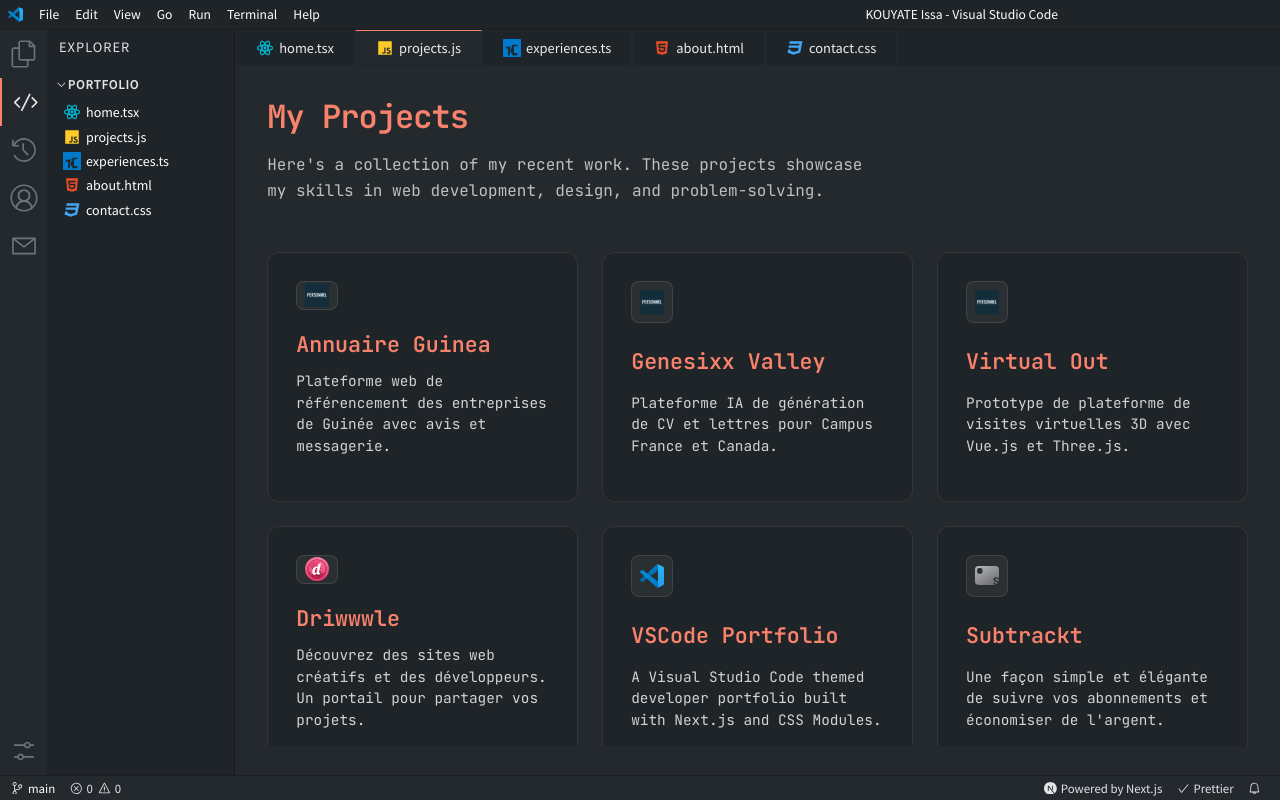
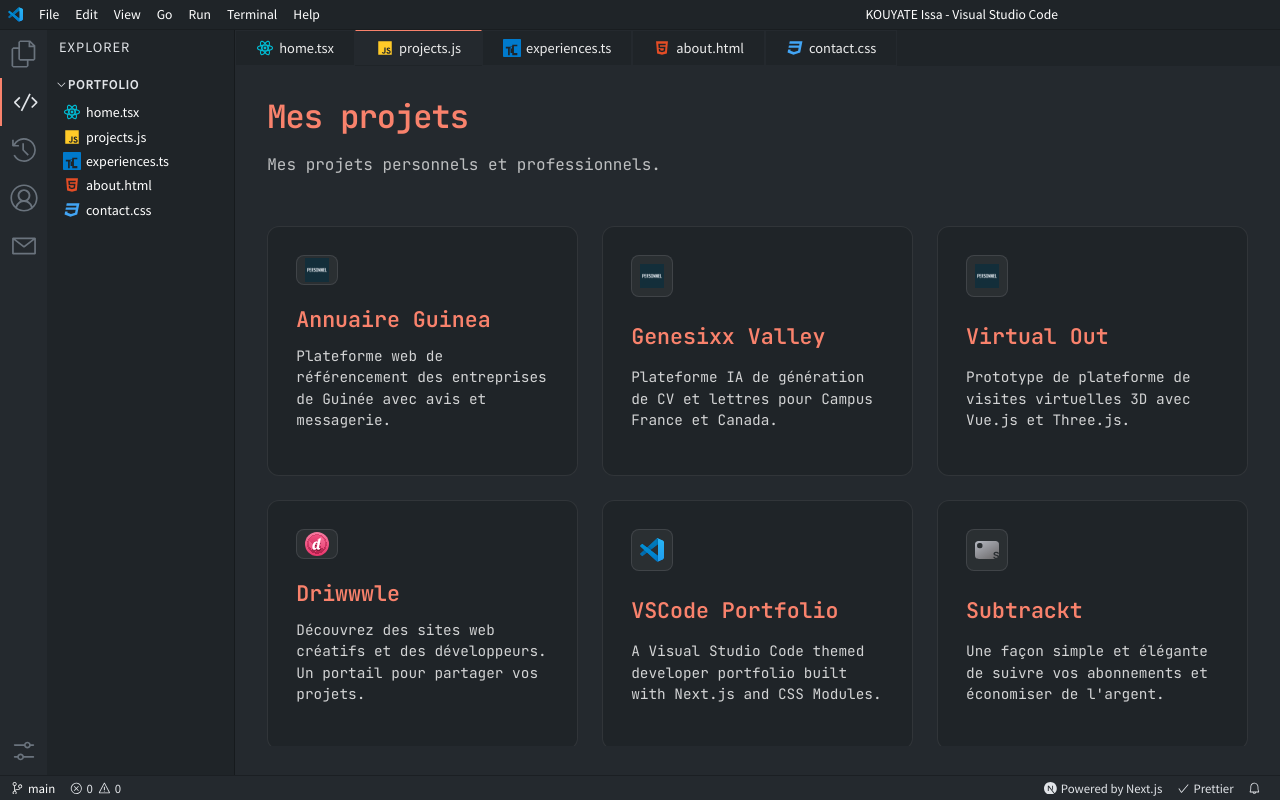
Before and after one commit to MrSiuuu/portofolio, a Next.js app: page /projects in a window 1280 px wide. Built offline with nearby package versions, Linux system fonts and the light colour scheme.

Commit message:
fix: correction des apostrophes non échappées

```diff
--- a/pages/experiences.tsx
+++ b/pages/experiences.tsx
@@ -21,7 +21,7 @@
             </div>
             <h3 className={styles.expertiseCardTitle}>Développement Full Stack</h3>
             <p className={styles.expertiseDescription}>
-              Développement complet d'applications avec Node.js, Express, Vue, React, Angular et Supabase. Intégration API, sécurité, authentification, responsive UI.
+              Développement complet d&apos;applications avec Node.js, Express, Vue, React, Angular et Supabase. Intégration API, sécurité, authentification, responsive UI.
             </p>
           </div>
 
@@ -31,7 +31,7 @@
             </div>
             <h3 className={styles.expertiseCardTitle}>Conteneurisation & Déploiement</h3>
             <p className={styles.expertiseDescription}>
-              Déploiement d'applications web sur VPS (Ubuntu), Coolify, Vercel et autres plateformes. Maîtrise de Docker, gestion complète du cycle de vie des applications.
+              Déploiement d&apos;applications web sur VPS (Ubuntu), Coolify, Vercel et autres plateformes. Maîtrise de Docker, gestion complète du cycle de vie des applications.
             </p>
           </div>
 
--- a/pages/projects.tsx
+++ b/pages/projects.tsx
@@ -6,10 +6,9 @@
 const ProjectsPage = () => {
   return (
     <div className={styles.layout}>
-      <h1 className={styles.pageTitle}>My Projects</h1>
+      <h1 className={styles.pageTitle}>Mes projets</h1>
       <p className={styles.pageSubtitle}>
-        Here&apos;s a collection of my recent work. These projects showcase my
-        skills in web development, design, and problem-solving.
+        Mes projets personnels et professionnels.
       </p>
 
       <div className={styles.container}>
--- a/pages/projects/[slug].tsx
+++ b/pages/projects/[slug].tsx
@@ -19,7 +19,7 @@
     return (
       <div className={styles.container}>
         <h1 className={styles.title}>Projet non trouvé</h1>
-        <p>Le projet que vous recherchez n'existe pas.</p>
+        <p>Le projet que vous recherchez n&apos;existe pas.</p>
         <Link href="/projects" className={styles.backLink}>
           <VscArrowLeft className={styles.backIcon} /> Retour aux projets
         </Link>
```
